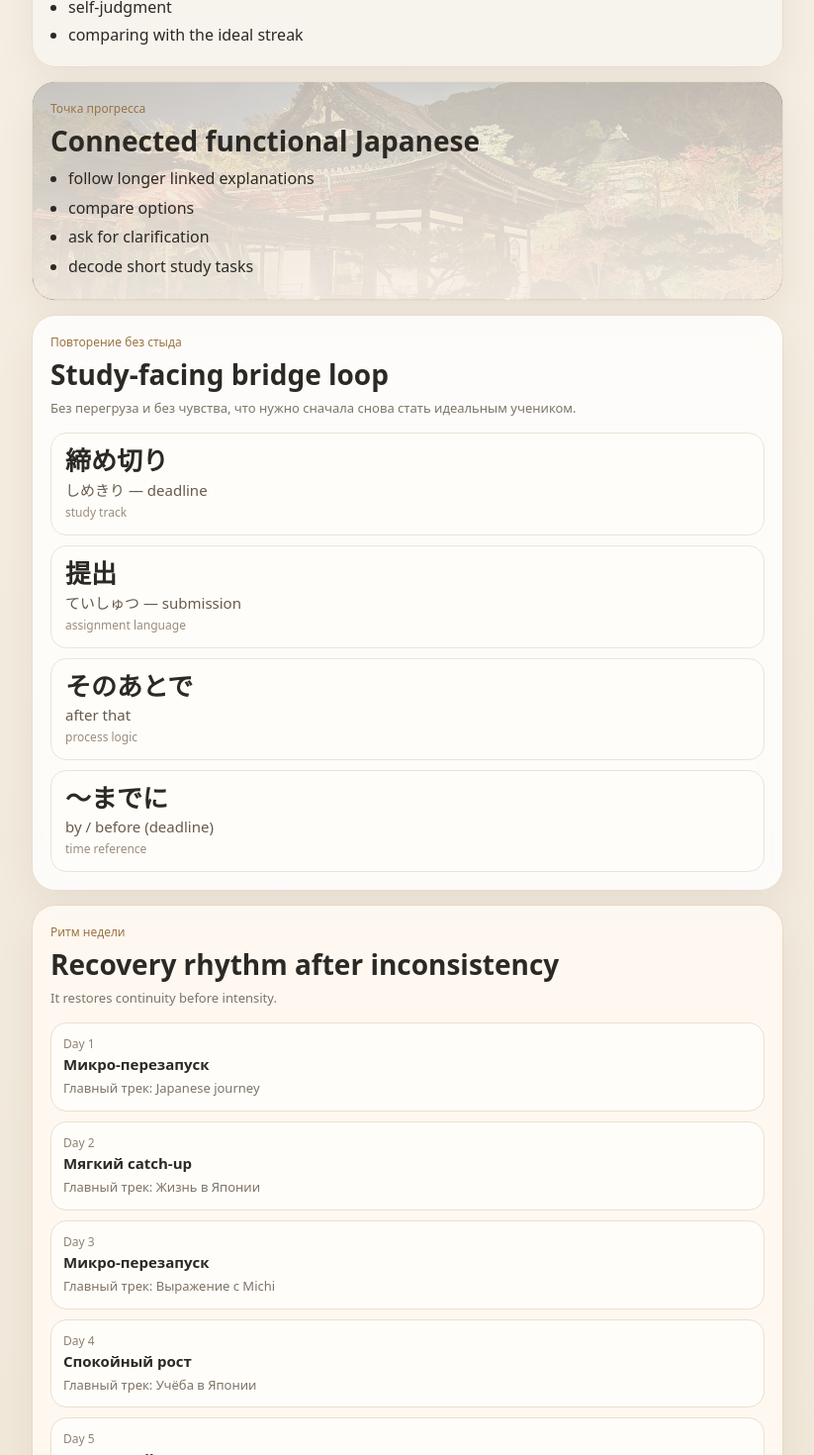
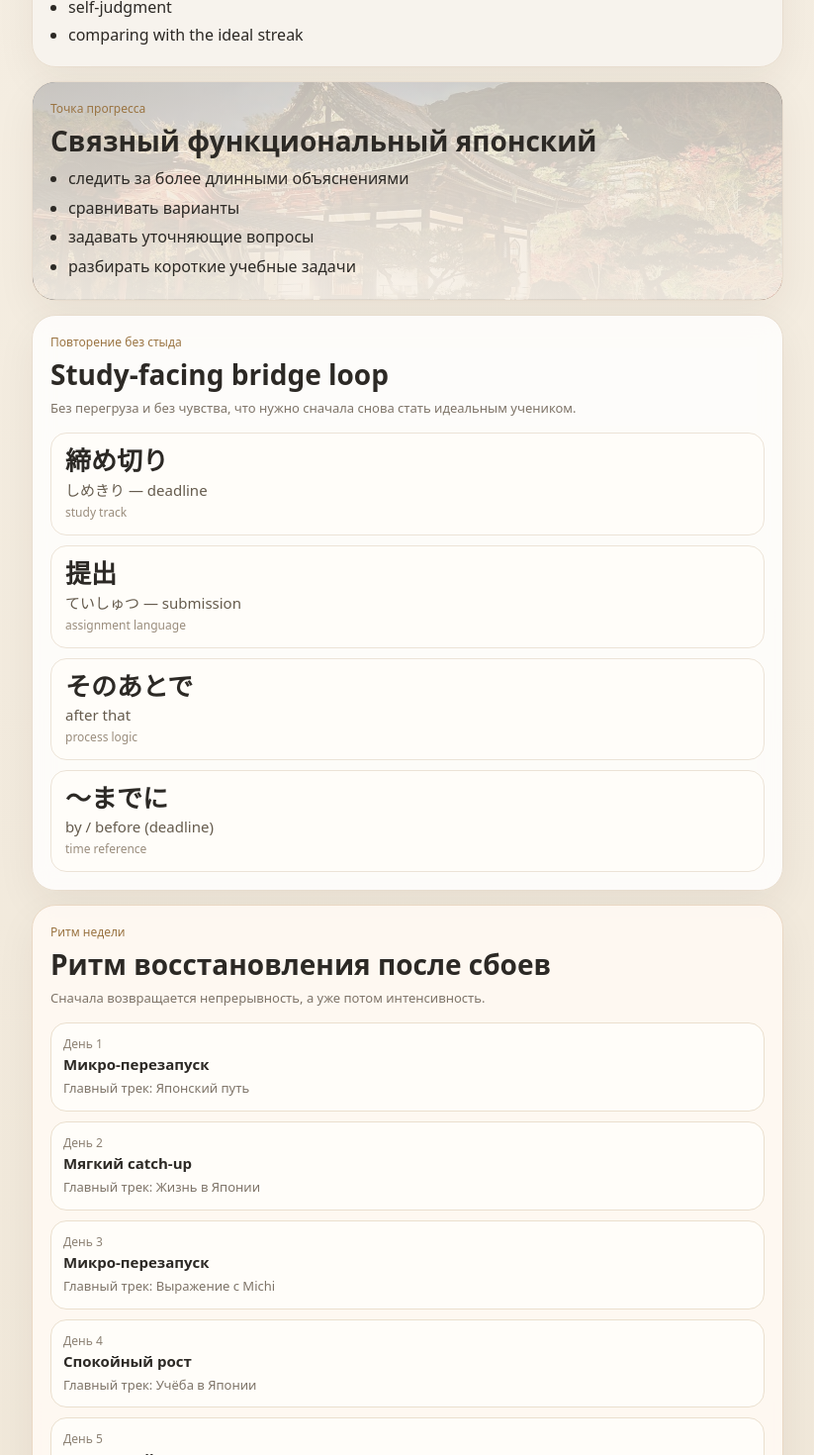
Before and after one commit to 4444alex4444/MichiGPT, a Next.js app: page /v8 in a window 1280 px wide. Shown: the part 1200-2670 px from the top of the page at 99% size, without its empty margins (228-1051 px from the left). Built offline with nearby package versions, Linux system fonts and the light colour scheme.

Commit message:
Localize visible today flow copy on v8 surface

```diff
--- a/src/app/v8/page.tsx
+++ b/src/app/v8/page.tsx
@@ -37,11 +37,83 @@ const modeLabels: Record<string, string> = {
 }
 
 const trackLabels: Record<string, string> = {
-  journey_japanese: 'Japanese journey',
+  journey_japanese: 'Японский путь',
   live_in_japan: 'Жизнь в Японии',
   study_in_japan: 'Учёба в Японии',
   design_in_japanese: 'Дизайн на японском',
   michi_expression: 'Выражение с Michi',
+}
+
+const recipeSurface: Record<string, { title: string; bestFor: string; successSignal: string; steps?: string[] }> = {
+  session_001: {
+    title: 'Маленький перезапуск после трения',
+    bestFor: 'Для дня, когда начать тяжелее, чем реально позаниматься.',
+    successSignal: 'Сессия закончилась, и появляется чувство: «я снова в движении».',
+    steps: ['Открой одну знакомую сцену', 'Сделай 2 элемента повторения', 'Скажи или запиши один маленький ответ'],
+  },
+  session_002: {
+    title: 'Спокойная ежедневная сессия',
+    bestFor: 'Для обычного дня, когда внимания хватает на компактный, но цельный цикл.',
+    successSignal: 'Ты коснулся входа, переноса и закрепления в одном коротком круге.',
+    steps: ['Одна сцена или короткий фрагмент', 'Одна задача на перенос', 'Один цикл повторения', 'Одна заметка про следующий шаг'],
+  },
+  session_003: {
+    title: 'Фокус на учебной готовности',
+    bestFor: 'Для дня, когда хочется сильнее продвинуться в школьно-академическом японском.',
+    successSignal: 'Учебный язык начинает ощущаться рабочим, а не только выученным.',
+    steps: ['Разобрать одну инструкцию или короткий учебный текст', 'Сделать краткую заметку или summary', 'Закончить набором практических survival-фраз'],
+  },
+  session_004: {
+    title: 'Мягкий catch-up без спирали вины',
+    bestFor: 'После нескольких пропущенных дней, когда легко сорваться в попытку догнать всё сразу.',
+    successSignal: 'Непрерывность вернулась, но без перегруза и самонаказания.',
+    steps: ['Выбери только один трек', 'Сделай одно лёгкое re-entry действие', 'Повтори один знакомый набор', 'Остановись на ощущении успеха'],
+  },
+  session_005: {
+    title: 'Мост к N3/N2 через смысл',
+    bestFor: 'Когда нужен более серьёзный exam-facing ритм, но без потери живого смысла продукта.',
+    successSignal: 'Появляется ощущение, что ты тренируешь давление через осмысленные задачи, а не через сухую дрель.',
+    steps: ['Прочитать или прослушать ради общего смысла', 'Вытащить ключевые точки', 'Сделать одну compare/decision задачу', 'Закончить summary или коротким ответом'],
+  },
+  session_006: {
+    title: 'День дизайна на японском',
+    bestFor: 'Когда хочется соединить японский с дизайнерской идентичностью и будущей учёбой.',
+    successSignal: 'Дизайн начинает ощущаться как японоговорящий путь, а не только как мечта-картинка.',
+    steps: ['Посмотреть один визуальный пример', 'Использовать одну critique-card', 'Объяснить одно дизайнерское решение или эффект', 'Сохранить одну фразу для будущего portfolio talk'],
+  },
+}
+
+const milestoneSurface: Record<string, { title: string; learnerCan: string[] }> = {
+  milestone_001: {
+    title: 'Повседневная опора',
+    learnerCan: ['понимать базовый повседневный японский', 'выживать в маленьких реальных взаимодействиях', 'описывать простые предпочтения и наблюдения'],
+  },
+  milestone_002: {
+    title: 'Связный функциональный японский',
+    learnerCan: ['следить за более длинными объяснениями', 'сравнивать варианты', 'задавать уточняющие вопросы', 'разбирать короткие учебные задачи'],
+  },
+  milestone_003: {
+    title: 'Готовность к учёбе и дизайну',
+    learnerCan: ['меньше паниковать перед учебными инструкциями', 'держать lecture-like структуру', 'использовать critique и portfolio language', 'просить помощь и уточнение в институциональной среде'],
+  },
+}
+
+const rhythmSurface: Record<string, { title: string; whyItWorks: string; days: Record<string, string> }> = {
+  weekly_001: {
+    title: 'Спокойный ритм пяти касаний',
+    whyItWorks: 'Ты касаешься разных слоёв продукта без требования к идеальной семидневной серии.',
+    days: { 'Day 1': 'День 1', 'Day 2': 'День 2', 'Day 3': 'День 3', 'Day 4': 'День 4', 'Day 5': 'День 5' },
+  },
+  weekly_002: {
+    title: 'Ритм с опорой на учёбу',
+    whyItWorks: 'Академическая сложность растёт постепенно и не ломает мотивацию и дизайн-идентичность.',
+    days: { 'Day 1': 'День 1', 'Day 2': 'День 2', 'Day 3': 'День 3', 'Day 4': 'День 4', 'Day 5': 'День 5' },
+  },
+  weekly_003: {
+    title: 'Ритм восстановления после сбоев',
+    whyItWorks: 'Сначала возвращается непрерывность, а уже потом интенсивность.',
+    days: { 'Day 1': 'День 1', 'Day 2': 'День 2', 'Day 3': 'День 3', 'Day 4': 'День 4', 'Day 5': 'День 5' },
+  },
 }
 
 export default function MichiV8Page() {
@@ -49,7 +121,7 @@ export default function MichiV8Page() {
   const [learnerState, setLearnerState] = useState<ReentryState>('returning')
 
   const reentryRule = progressionSystem.REENTRY_STATE_RULES.find((rule) => rule.state === learnerState) ?? progressionSystem.REENTRY_STATE_RULES[3]
-  const activeRecipe = progressionSystem.SESSION_RECIPES.find((recipe) => recipe.mode === reentryRule.recommendedMode) ?? progressionSystem.SESSION_RECIPES[0]
+  const rawActiveRecipe = progressionSystem.SESSION_RECIPES.find((recipe) => recipe.mode === reentryRule.recommendedMode) ?? progressionSystem.SESSION_RECIPES[0]
   const weeklyRhythm =
     learnerState === 'momentum' || learnerState === 'fresh'
       ? progressionSystem.WEEKLY_RHYTHMS[1]
@@ -70,6 +142,10 @@ export default function MichiV8Page() {
   const factualCard = factualGuidanceModule.FACTUAL_GUIDANCE_CARDS[0]
   const sourceRules = factualGuidanceModule.SOURCE_POLICY_RULES.slice(0, 3)
   const nextMonths = useMemo(() => MICHI_TWO_YEAR_CURRICULUM.slice(0, 4), [])
+
+  const activeRecipeSurface = recipeSurface[rawActiveRecipe.id]
+  const milestoneSurfaceView = milestoneSurface[currentMilestone.id]
+  const rhythmSurfaceView = rhythmSurface[weeklyRhythm.id]
 
   const heroVisual = getHeroVisual()
   const designVisual = getDesignTrackVisual()
@@ -148,7 +224,7 @@ export default function MichiV8Page() {
         {tab === 'today' && (
           <div style={{ display: 'grid', gap: 14 }}>
             <section style={warmCard}>
-              {sectionTitle('Подобрано под состояние', activeRecipe.title, activeRecipe.bestFor)}
+              {sectionTitle('Подобрано под состояние', activeRecipeSurface?.title ?? rawActiveRecipe.title, activeRecipeSurface?.bestFor ?? rawActiveRecipe.bestFor)}
               <div style={{ display: 'flex', flexWrap: 'wrap', gap: 8, marginBottom: 12 }}>
                 {(Object.keys(stateLabels) as ReentryState[]).map((state) => (
                   <button
@@ -170,7 +246,7 @@ export default function MichiV8Page() {
                 ))}
               </div>
               <div style={{ display: 'grid', gap: 10 }}>
-                {activeRecipe.steps.map((step: string, index: number) => (
+                {(activeRecipeSurface?.steps ?? rawActiveRecipe.steps).map((step: string, index: number) => (
                   <div key={step} style={{ display: 'grid', gridTemplateColumns: '28px 1fr', gap: 10, alignItems: 'start' }}>
                     <div style={{ width: 28, height: 28, borderRadius: 999, background: 'rgba(154,116,66,0.12)', color: accent, display: 'grid', placeItems: 'center', fontWeight: 700 }}>{index + 1}</div>
                     <div style={{ fontSize: 16, lineHeight: 1.5 }}>{step}</div>
@@ -178,7 +254,7 @@ export default function MichiV8Page() {
                 ))}
               </div>
               <div style={{ marginTop: 14, paddingTop: 12, borderTop: '1px solid #eadfce', ...muted }}>
-                <strong style={{ color: '#5f4a2f' }}>Сигнал успеха:</strong> {activeRecipe.successSignal}
+                <strong style={{ color: '#5f4a2f' }}>Сигнал успеха:</strong> {activeRecipeSurface?.successSignal ?? rawActiveRecipe.successSignal}
               </div>
             </section>
 
@@ -198,9 +274,9 @@ export default function MichiV8Page() {
             <section style={{ ...mistCard, overflow: 'hidden', position: 'relative' }}>
               <div style={{ position: 'absolute', inset: 0, background: `linear-gradient(180deg, rgba(247,241,232,0.76), rgba(247,241,232,0.94)), url(${pathVisual?.src})`, backgroundSize: 'cover', backgroundPosition: 'center' }} />
               <div style={{ position: 'relative', zIndex: 1 }}>
-                {sectionTitle('Точка прогресса', currentMilestone.title)}
+                {sectionTitle('Точка прогресса', milestoneSurfaceView?.title ?? currentMilestone.title)}
                 <ul style={{ margin: 0, paddingLeft: 18, lineHeight: 1.85 }}>
-                  {currentMilestone.learnerCan.map((item: string) => <li key={item}>{item}</li>)}
+                  {(milestoneSurfaceView?.learnerCan ?? currentMilestone.learnerCan).map((item: string) => <li key={item}>{item}</li>)}
                 </ul>
               </div>
             </section>
@@ -219,11 +295,11 @@ export default function MichiV8Page() {
             </section>
 
             <section style={warmCard}>
-              {sectionTitle('Ритм недели', weeklyRhythm.title, weeklyRhythm.whyItWorks)}
+              {sectionTitle('Ритм недели', rhythmSurfaceView?.title ?? weeklyRhythm.title, rhythmSurfaceView?.whyItWorks ?? weeklyRhythm.whyItWorks)}
               <div style={{ display: 'grid', gap: 10 }}>
                 {weeklyRhythm.sessions.map((item: any) => (
                   <div key={item.dayLabel} style={{ border: '1px solid #eadfce', borderRadius: 16, padding: 12, background: '#fffdf9' }}>
-                    <div style={{ fontSize: 12, color: '#8d8274' }}>{item.dayLabel}</div>
+                    <div style={{ fontSize: 12, color: '#8d8274' }}>{rhythmSurfaceView?.days?.[item.dayLabel] ?? item.dayLabel}</div>
                     <div style={{ fontSize: 15, fontWeight: 700, marginTop: 2 }}>{modeLabels[item.mode] ?? item.mode}</div>
                     <div style={{ marginTop: 4, ...muted }}>Главный трек: {trackLabels[item.primaryTrack] ?? item.primaryTrack}</div>
                   </div>
```
